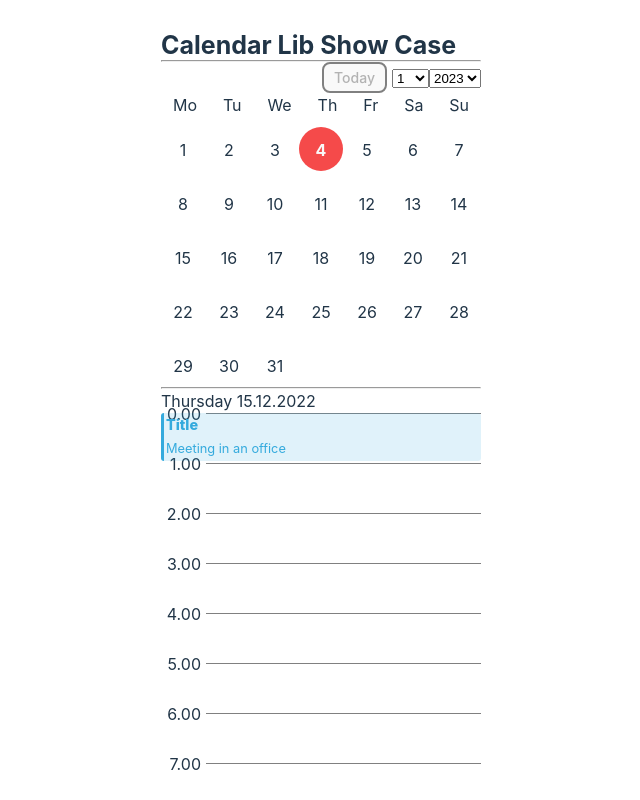
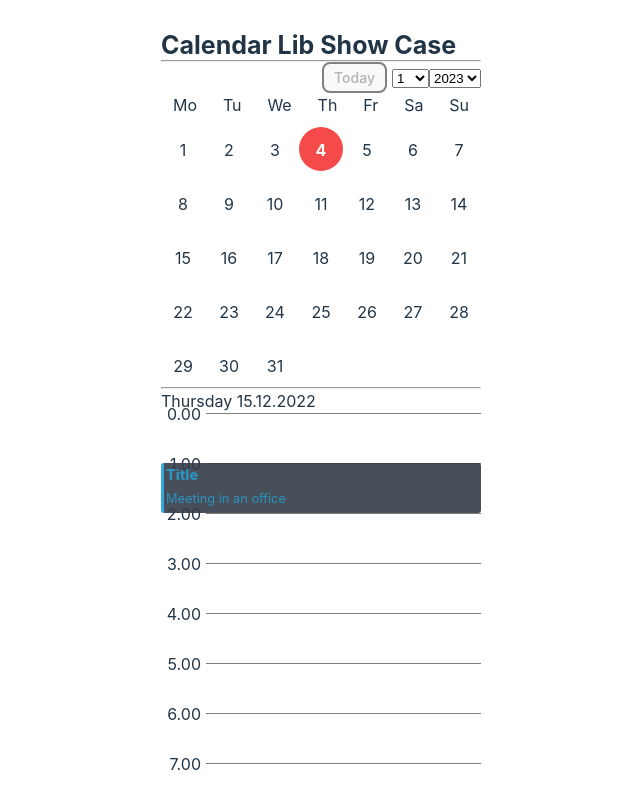
Before and after one commit to LeTranAnhVu/calender-lib, a React (Vite) app: page / in a window 1280 px wide. Shown: the top 800 px of the page, without its empty margins (319-959 px from the left). Built offline with nearby package versions, Linux system fonts and the light colour scheme.

Commit message:
Change color

```diff
--- a/src/layout/components/CalendarDay/TimeFrameOverlay.tsx
+++ b/src/layout/components/CalendarDay/TimeFrameOverlay.tsx
@@ -41,20 +41,18 @@ type WrapperProps = {
 
 const Wrapper = styled.div<WrapperProps>`
   &::before {
-    background-color: ${(props) => props.bgColor || '#34aadd'};
+    background-color: ${(props) => props.bgColor || '#323c49'};
     content: '';
     width: 100%;
     height: 100%;
     position: absolute;
     z-index: 0;
-    opacity: 0.15;
+    opacity: 0.9;
   }
   position: absolute;
+  top: ${(props) => props.top}px;
+  height: ${(props) => props.height}px;
   z-index: 1;
-
-  top: ${(props) => props.top};
-  height: ${(props) => props.height};
-
   width: 100%;
   border-left: solid 3px ${(props) => props.bgColor || '#34aadd'};
   border-radius: 3px;
@@ -79,7 +77,7 @@ const Title = styled.div<TitleProps>`
 
   font-size: 0.9em;
   font-weight: 800;
-  color: ${(props) => props.color || '#34aadd'};
+  color: ${(props) => props.color || '#2d92bd'};
 `
 type ContentProp = {
   numberOfLines: number
@@ -98,6 +96,6 @@ const Content = styled.div<ContentProp>`
   overflow: hidden;
 
   margin-left: 2px;
-  color: ${(props) => props.color || '#34aadd'};
+  color: ${(props) => props.color || '#2d92bd'};
   font-size: 0.8em;
 `
```
